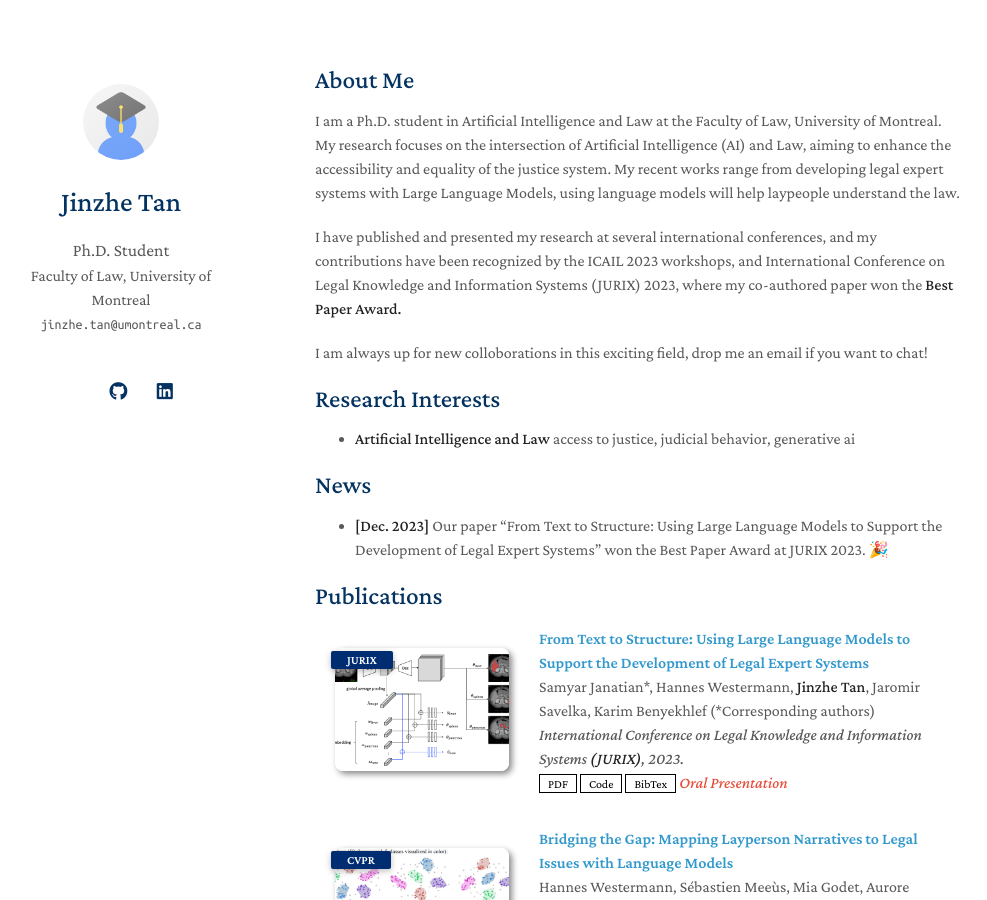
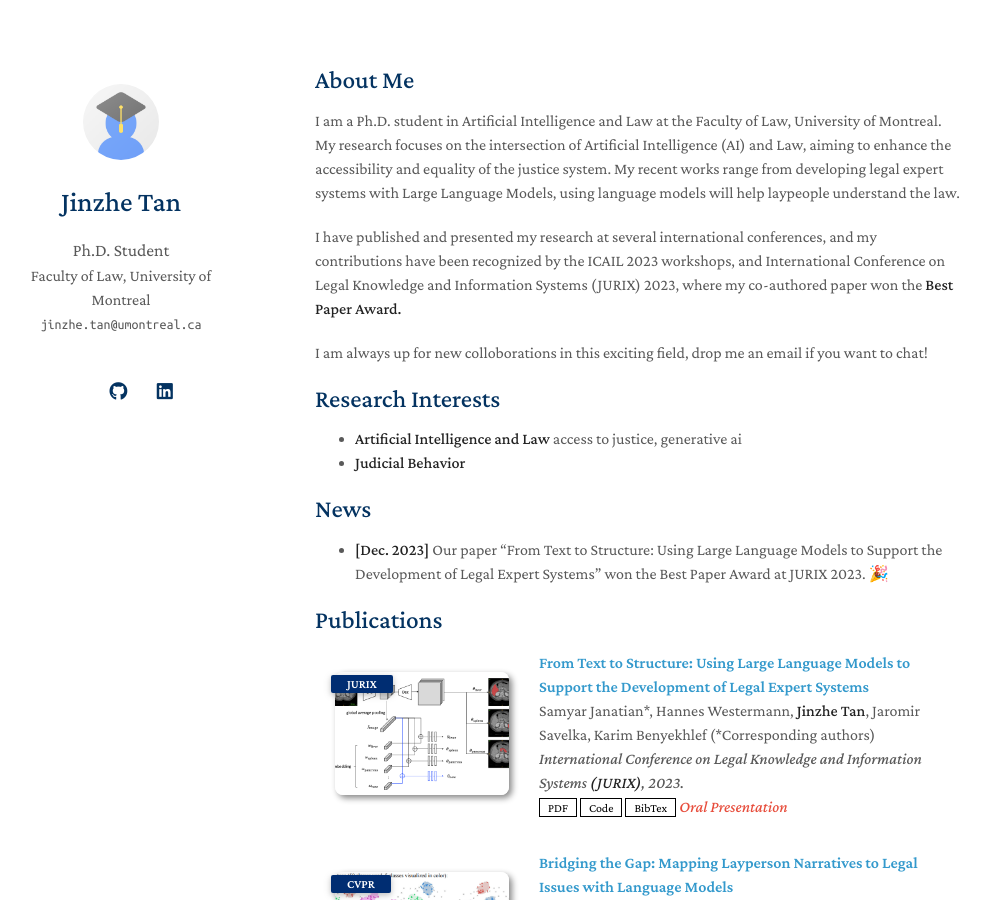
Before and after one commit to JinzheTan/jinzhetan.github.io, a Jekyll site: the page built from index.md, in a window 1280 px wide and 900 px high. Shown: the whole window, without its empty margins (155-1142 px from the left). Built offline with Jekyll 4.4.1, drawn with Linux system fonts in a browser that asks for light colours; nearby versions of some CDN libraries; a style sheet for code colours, icons or effects is not loaded; our own code applies the rules of GitHub Pages for plain Markdown files.

```diff
--- a/index.md
+++ b/index.md
@@ -12,7 +12,8 @@ I am always up for new colloborations in this exciting field, drop me an email i
 
 ## Research Interests
 
-- **Artificial Intelligence and Law** access to justice, judicial behavior, generative ai
+- **Artificial Intelligence and Law** access to justice, generative ai
+- **Judicial Behavior**
 
 ## News
 
```
